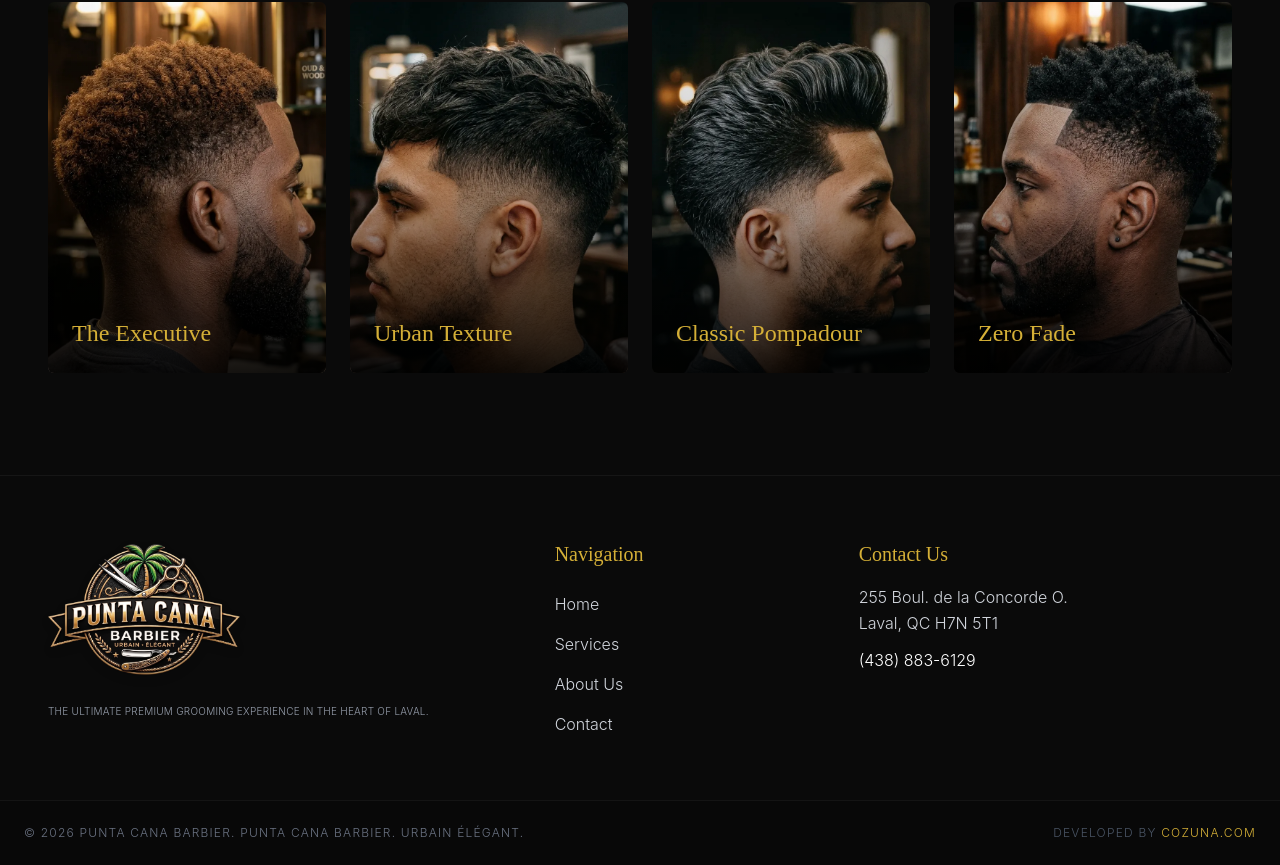
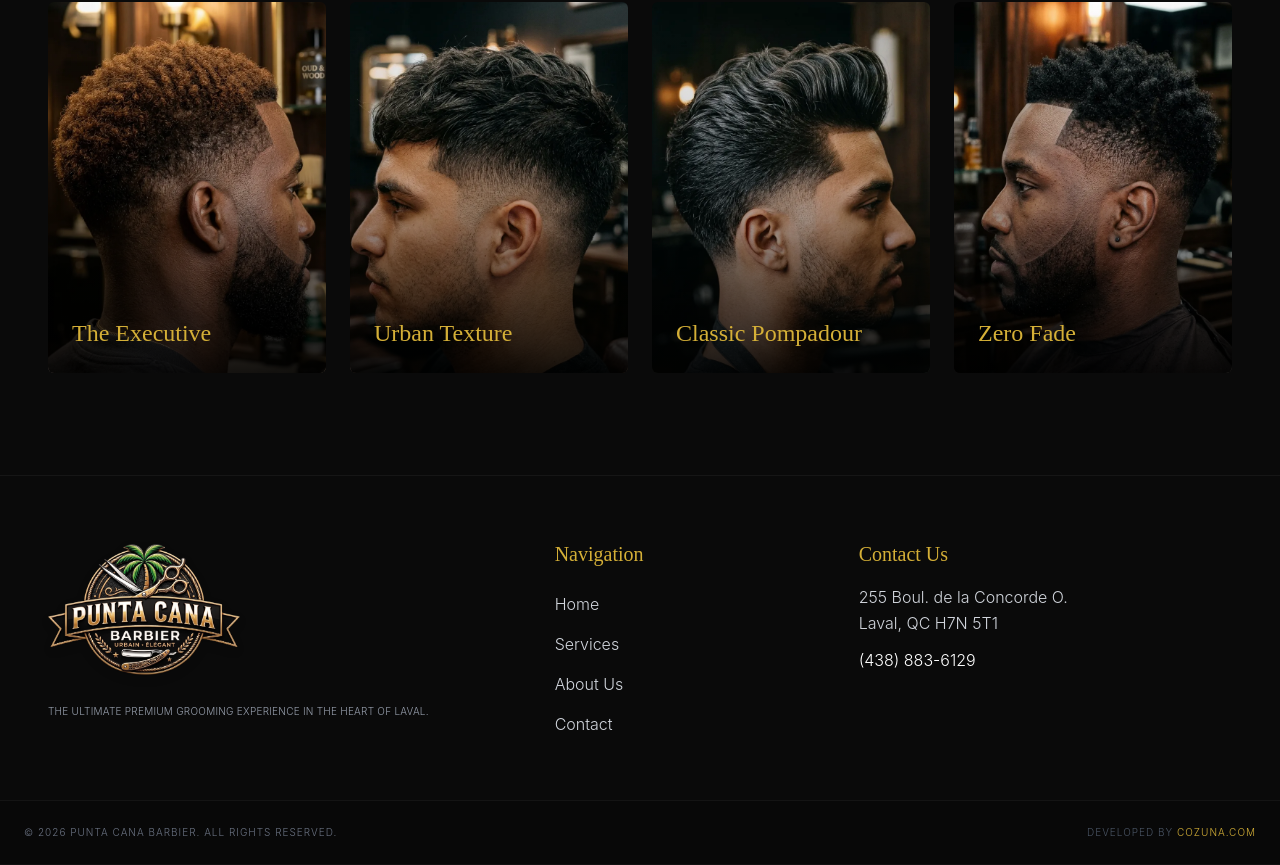
Before and after one commit to cozunap/puntacanabarbier, a React (Vite) app: page / in a window 1280 px wide. Shown: the part 1706-2571 px from the top of the page. Built offline with nearby package versions, Linux system fonts and the light colour scheme.

Commit message:
Fix copyright text and update font sizes in footer

```diff
--- a/src/components/Footer.jsx
+++ b/src/components/Footer.jsx
@@ -49,10 +49,10 @@ export default function Footer() {
       {/* Copyright Bar */}
       <div className="w-full border-t border-white/5 bg-[#080808] py-6 px-6">
         <div className="max-w-7xl mx-auto flex flex-col sm:flex-row justify-between items-center gap-4">
-          <p className="text-gray-500 font-light text-xs tracking-widest uppercase">
-            © {new Date().getFullYear()} Punta Cana Barbier. {t('footer.rights')}
+          <p className="text-gray-500 font-light text-[10px] tracking-widest uppercase">
+            © {new Date().getFullYear()} Punta Cana Barbier. All rights reserved.
           </p>
-          <p className="text-gray-600 font-light text-xs tracking-widest uppercase">
+          <p className="text-gray-600 font-light text-[10px] tracking-widest uppercase">
             Developed by <a href="https://cozuna.com" target="_blank" rel="noopener noreferrer" className="text-gold hover:text-gold-light transition-colors">cozuna.com</a>
           </p>
         </div>
```
